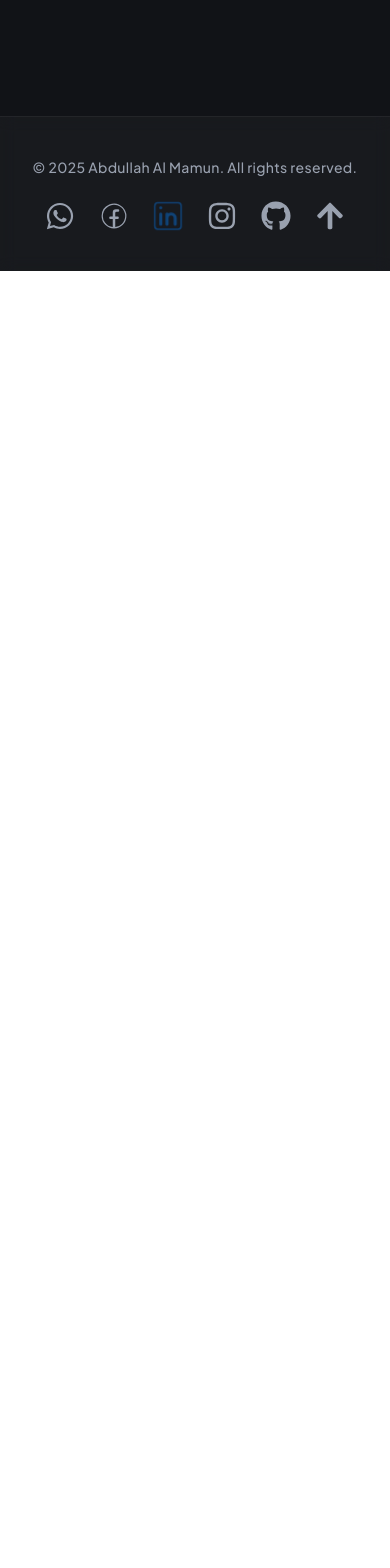
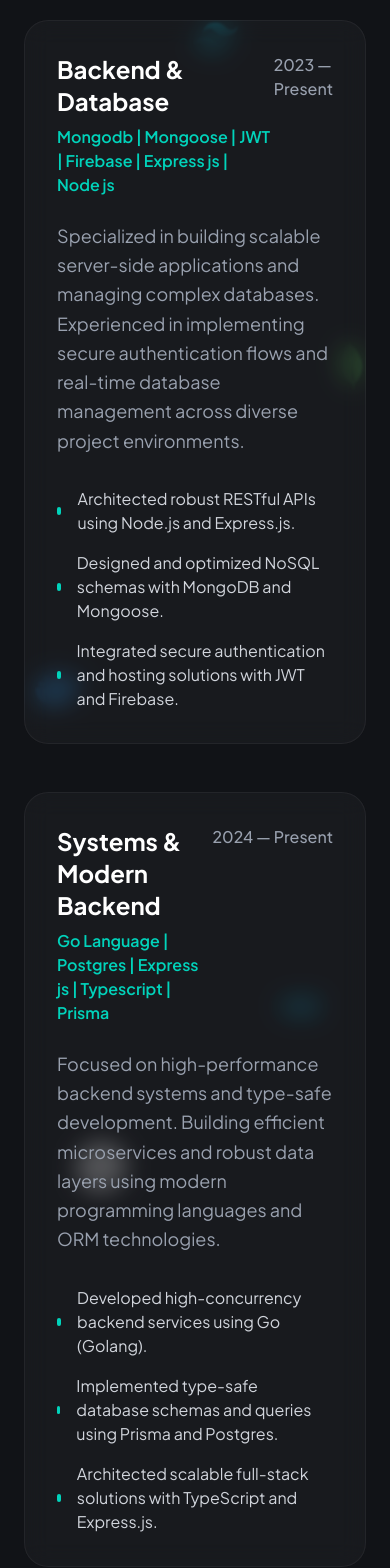
Before and after one commit to mamun-jsx/Portfolio, a React (Vite) app: page / in a window 390 px wide. Shown: the part 8100-9668 px from the top of the page. Before the commit the page ends 8371 px from the top, so only its background shows below. Built offline with nearby package versions, Linux system fonts and the light colour scheme.

Commit message:
add more exparience

```diff
--- a/src/component/Expariences.jsx
+++ b/src/component/Expariences.jsx
@@ -202,6 +202,78 @@ const Experiences = () => {
               </div>
             </div>
           </div>
+
+          {/* Left: Backend & Database Experience */}
+          <div className="bg-surface-bright/20 border border-white/5 p-8 md:p-12 rounded-3xl backdrop-blur-md">
+            <div className="flex justify-between items-start mb-6">
+              <div>
+                <h3 className="text-2xl md:text-3xl font-bold text-white mb-2">
+                  Backend & Database
+                </h3>
+                <p className="text-accent font-semibold">
+                  Mongodb | Mongoose | JWT | Firebase | Express js | Node js
+                </p>
+              </div>
+              <span className="text-gray-400 font-medium">2023 — Present</span>
+            </div>
+
+            <p className="text-gray-400 text-lg leading-relaxed mb-8">
+              Specialized in building scalable server-side applications and managing complex databases.
+              Experienced in implementing secure authentication flows and real-time database management
+              across diverse project environments.
+            </p>
+
+            <div className="space-y-4">
+              <div className="flex items-center gap-4 text-gray-300">
+                <div className="w-2 h-2 rounded-full bg-accent"></div>
+                <p>Architected robust RESTful APIs using Node.js and Express.js.</p>
+              </div>
+              <div className="flex items-center gap-4 text-gray-300">
+                <div className="w-2 h-2 rounded-full bg-accent"></div>
+                <p>Designed and optimized NoSQL schemas with MongoDB and Mongoose.</p>
+              </div>
+              <div className="flex items-center gap-4 text-gray-300">
+                <div className="w-2 h-2 rounded-full bg-accent"></div>
+                <p>Integrated secure authentication and hosting solutions with JWT and Firebase.</p>
+              </div>
+            </div>
+          </div>
+
+          {/* Right: Systems & Modern Backend */}
+          <div className="bg-surface-bright/20 border border-white/5 p-8 md:p-12 rounded-3xl backdrop-blur-md">
+            <div className="flex justify-between items-start mb-6">
+              <div>
+                <h3 className="text-2xl md:text-3xl font-bold text-white mb-2">
+                  Systems & Modern Backend
+                </h3>
+                <p className="text-accent font-semibold">
+                  Go Language | Postgres | Express js | Typescript | Prisma
+                </p>
+              </div>
+              <span className="text-gray-400 font-medium whitespace-nowrap">2024 — Present</span>
+            </div>
+
+            <p className="text-gray-400 text-lg leading-relaxed mb-8">
+              Focused on high-performance backend systems and type-safe development.
+              Building efficient microservices and robust data layers using modern
+              programming languages and ORM technologies.
+            </p>
+
+            <div className="space-y-4">
+              <div className="flex items-center gap-4 text-gray-300">
+                <div className="w-2 h-2 rounded-full bg-accent"></div>
+                <p>Developed high-concurrency backend services using Go (Golang).</p>
+              </div>
+              <div className="flex items-center gap-4 text-gray-300">
+                <div className="w-2 h-2 rounded-full bg-accent"></div>
+                <p>Implemented type-safe database schemas and queries using Prisma and Postgres.</p>
+              </div>
+              <div className="flex items-center gap-4 text-gray-300">
+                <div className="w-2 h-2 rounded-full bg-accent"></div>
+                <p>Architected scalable full-stack solutions with TypeScript and Express.js.</p>
+              </div>
+            </div>
+          </div>
         </div>
       </div>
     </section>
```
